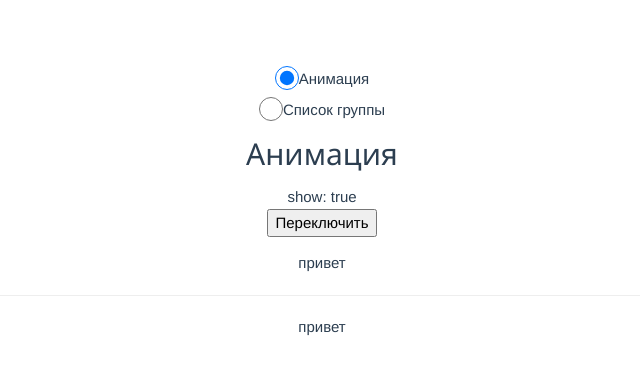
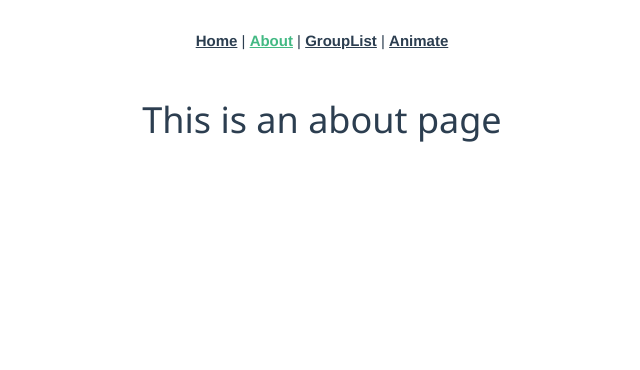
Before and after one commit to sb171732/vue40B, a Vue app: page /#/about in a window 1280 px wide. Shown: the top 370 px of the page, without its empty margins (318-958 px from the left). Built offline with nearby package versions, Linux system fonts and the light colour scheme.

Commit message:
add router

```diff
--- a/package.json
+++ b/package.json
@@ -9,13 +9,15 @@
   },
   "dependencies": {
     "core-js": "^3.8.3",
-    "vue": "^2.6.14"
+    "vue": "^2.6.14",
+    "vue-router": "^3.5.1"
   },
   "devDependencies": {
     "@babel/core": "^7.12.16",
     "@babel/eslint-parser": "^7.12.16",
     "@vue/cli-plugin-babel": "~5.0.0",
     "@vue/cli-plugin-eslint": "~5.0.0",
+    "@vue/cli-plugin-router": "~5.0.0",
     "@vue/cli-service": "~5.0.0",
     "eslint": "^7.32.0",
     "eslint-plugin-vue": "^8.0.3",
--- a/src/App.vue
+++ b/src/App.vue
@@ -1,25 +1,14 @@
 <template>
   <div id="app">
-      <AV></AV>
+    <nav>
+      <router-link to="/">Home</router-link> |
+      <router-link to="/about">About</router-link> |
+      <router-link to="/list">GroupList</router-link> |
+      <router-link to="/anim">Animate</router-link>
+    </nav>
+    <router-view/>
   </div>
 </template>
-
-<script>
-// import HelloWorld from './components/HelloWorld.vue'
-// import UV from './components/UslovView.vue'
-// import VM from './components/VModel.vue'
-// import FV from './components/ForV.vue'
-// import GL from './components/GroupList.vue'
-// import MV from './components/MethodsV.vue'
-// import CV from './components/CalcV.vue'
-import AV from './components/AnimatedComp.vue'
-export default {
-  name: 'App',
-  components: {
-    AV
-  }
-}
-</script>
 
 <style>
 #app {
@@ -28,6 +17,18 @@ export default {
   -moz-osx-font-smoothing: grayscale;
   text-align: center;
   color: #2c3e50;
-  margin-top: 60px;
+}
+
+nav {
+  padding: 30px;
+}
+
+nav a {
+  font-weight: bold;
+  color: #2c3e50;
+}
+
+nav a.router-link-exact-active {
+  color: #42b983;
 }
 </style>
--- a/src/main.js
+++ b/src/main.js
@@ -1,8 +1,10 @@
 import Vue from 'vue'
 import App from './App.vue'
+import router from './router'
 
 Vue.config.productionTip = false
 
 new Vue({
-  render: h => h(App),
+  router,
+  render: h => h(App)
 }).$mount('#app')
--- /dev/null
+++ b/src/router/index.js
@@ -0,0 +1,34 @@
+import Vue from 'vue'
+import VueRouter from 'vue-router'
+import HomeView from '../views/HomeView.vue'
+
+Vue.use(VueRouter)
+
+const routes = [
+  {
+    path: '/',
+    name: 'home',
+    component: HomeView
+  },
+  {
+    path: '/about',
+    name: 'about',
+    component: () => import(/* webpackChunkName: "about" */ '../views/AboutView.vue')
+  },
+  {
+    path: '/list',
+    name: 'list',
+    component: () => import(/* webpackChunkName: "about" */ '../components/GroupList.vue')
+  },
+  {
+    path: '/anim',
+    name: 'anim',
+    component: () => import(/* webpackChunkName: "about" */ '../components/AnimatedComp.vue')
+  },
+]
+
+const router = new VueRouter({
+  routes
+})
+
+export default router
--- /dev/null
+++ b/src/views/AboutView.vue
@@ -0,0 +1,7 @@
+<template>
+  <div class="about">
+    <h1>This is an about page</h1>
+
+
+  </div>
+</template>
--- /dev/null
+++ b/src/views/HomeView.vue
@@ -0,0 +1,18 @@
+<template>
+  <div class="home">
+    <img alt="Vue logo" src="../assets/logo.png">
+    <HelloWorld msg="Welcome to Your Vue.js App"/>
+  </div>
+</template>
+
+<script>
+// @ is an alias to /src
+import HelloWorld from '@/components/HelloWorld.vue'
+
+export default {
+  name: 'HomeView',
+  components: {
+    HelloWorld
+  }
+}
+</script>
```
Also changed, not shown: 1 other file (tests, documents, lock files or other folders).
